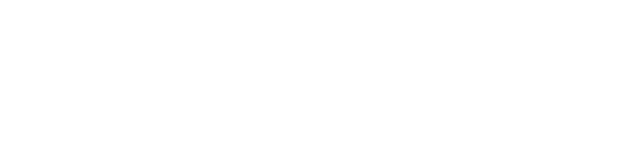
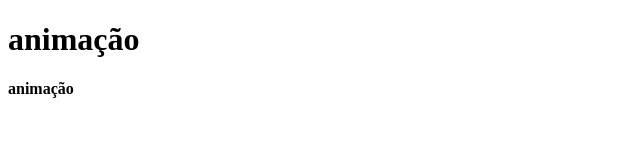
Before and after one commit to gabrielcdebarros11/repositorio12, a plain HTML site: page index.html in a window 1280 px wide. Shown: the whole page, without its empty margins (0-640 px from the left). Drawn offline with Linux system fonts and the light colour scheme.

Commit message:
Update index.html

```diff
--- a/index.html
+++ b/index.html
@@ -6,6 +6,7 @@
     <title>Document</title>
 </head>
 <body>
-
+<h1> animação </h1>
+<strong>animação</strong>
 </body>
 </html>
```
